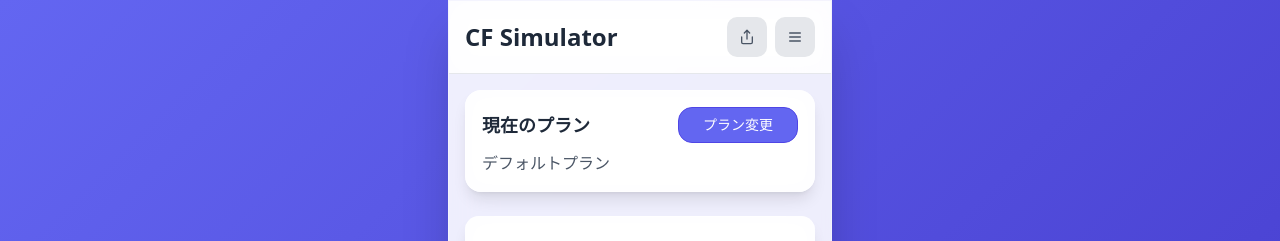
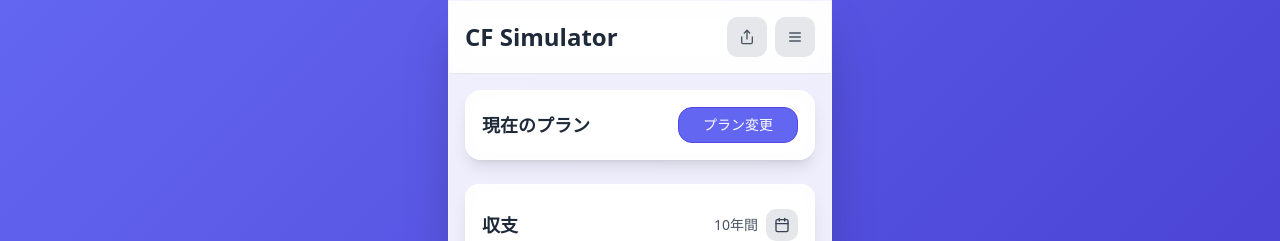
Before and after one commit to sudat/cf-simu, a Next.js app: page /dashboard in a window 1280 px wide. Shown: the top 241 px of the page. Built offline with nearby package versions, Linux system fonts and the light colour scheme.

Commit message:
修正完了

```diff
--- a/components/dashboard/CurrentPlanCard.tsx
+++ b/components/dashboard/CurrentPlanCard.tsx
@@ -15,16 +15,16 @@ export function CurrentPlanCard() {
     isDialogOpen,
     closeDialog,
     getDialogData,
+    goBack,
     DIALOG_IDS
   } = usePlanDialogs();
 
-  const { getActivePlan, addPlan } = usePlanStore();
-  const activePlan = getActivePlan();
+  const { addPlan } = usePlanStore();
 
   return (
     <>
       <section className="bg-white/90 backdrop-blur-md border border-white/30 p-4 rounded-2xl shadow-lg">
-        <div className="flex justify-between items-center mb-2">
+        <div className="flex justify-between items-center">
           <h2 className="text-lg font-semibold text-gray-800">現在のプラン</h2>
           <Button
             className="bg-brand-500 border border-brand-600 text-white px-6 py-3 rounded-xl text-sm font-medium hover:bg-brand-600 transition-all duration-200 hover:-translate-y-0.5"
@@ -33,7 +33,6 @@ export function CurrentPlanCard() {
             プラン変更
           </Button>
         </div>
-        <p className="text-gray-600">{activePlan?.name || "デフォルトプラン"}</p>
       </section>
 
       <PlanDialog
@@ -49,8 +48,8 @@ export function CurrentPlanCard() {
         onSettingsItem={(itemId) => {
           alert(`${itemId}の金額設定機能を実装中です`);
         }}
-        onAddItem={(category) => {
-          alert(`${category}カテゴリの項目追加機能を実装中です`);
+        onAddItem={() => {
+          // 項目追加機能（実装予定）
         }}
       />
 
@@ -75,7 +74,7 @@ export function CurrentPlanCard() {
         itemName={(getDialogData(DIALOG_IDS.ADD_PLAN) as { itemName?: string })?.itemName || "項目"}
         onAdd={(data) => {
           addPlan(data.planName);
-          closeDialog(DIALOG_IDS.ADD_PLAN);
+          goBack();
         }}
       />
     </>
--- a/components/transition/TransitionHeader.tsx
+++ b/components/transition/TransitionHeader.tsx
@@ -16,6 +16,7 @@ export function TransitionHeader() {
     isDialogOpen,
     closeDialog,
     getDialogData,
+    goBack,
     DIALOG_IDS
   } = usePlanDialogs();
 
@@ -49,8 +50,8 @@ export function TransitionHeader() {
         onSettingsItem={(itemId) => {
           alert(`${itemId}の金額設定機能を実装中です`);
         }}
-        onAddItem={(category) => {
-          alert(`${category}カテゴリの項目追加機能を実装中です`);
+        onAddItem={() => {
+          // 項目追加機能（実装予定）
         }}
       />
 
@@ -75,7 +76,7 @@ export function TransitionHeader() {
         itemName={(getDialogData(DIALOG_IDS.ADD_PLAN) as { itemName?: string })?.itemName || "項目"}
         onAdd={(data) => {
           addPlan(data.planName);
-          closeDialog(DIALOG_IDS.ADD_PLAN);
+          goBack();
         }}
       />
     </>
```
